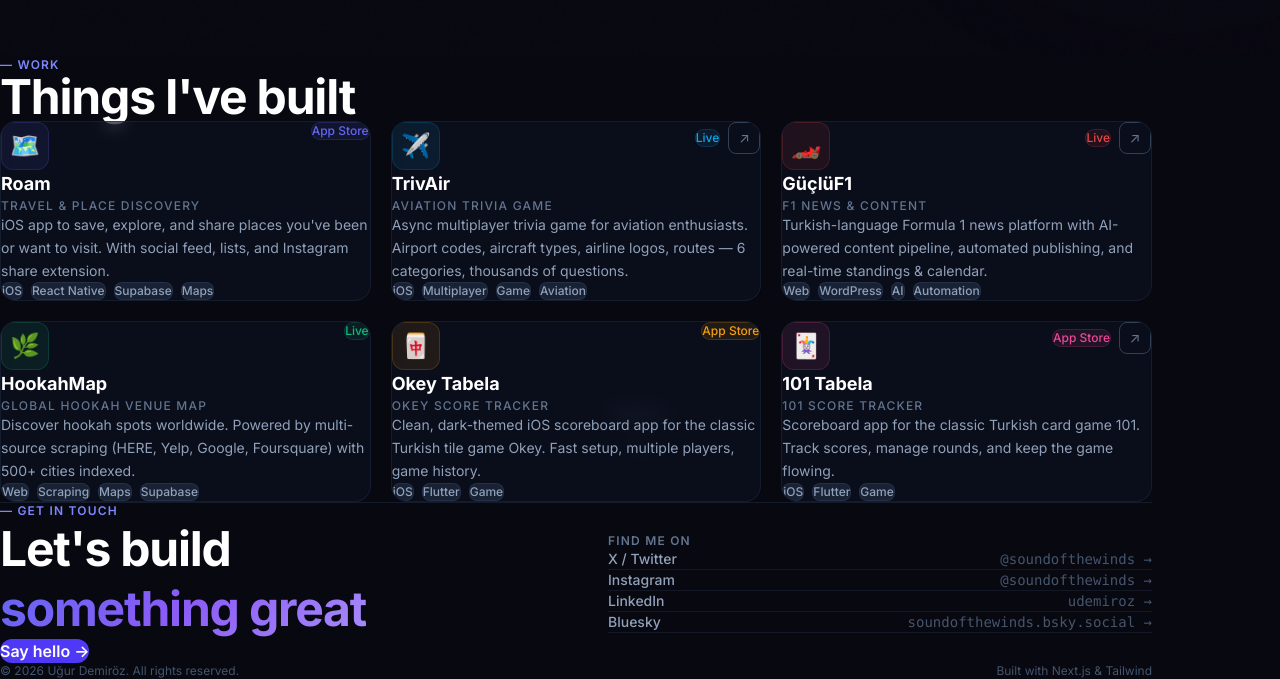
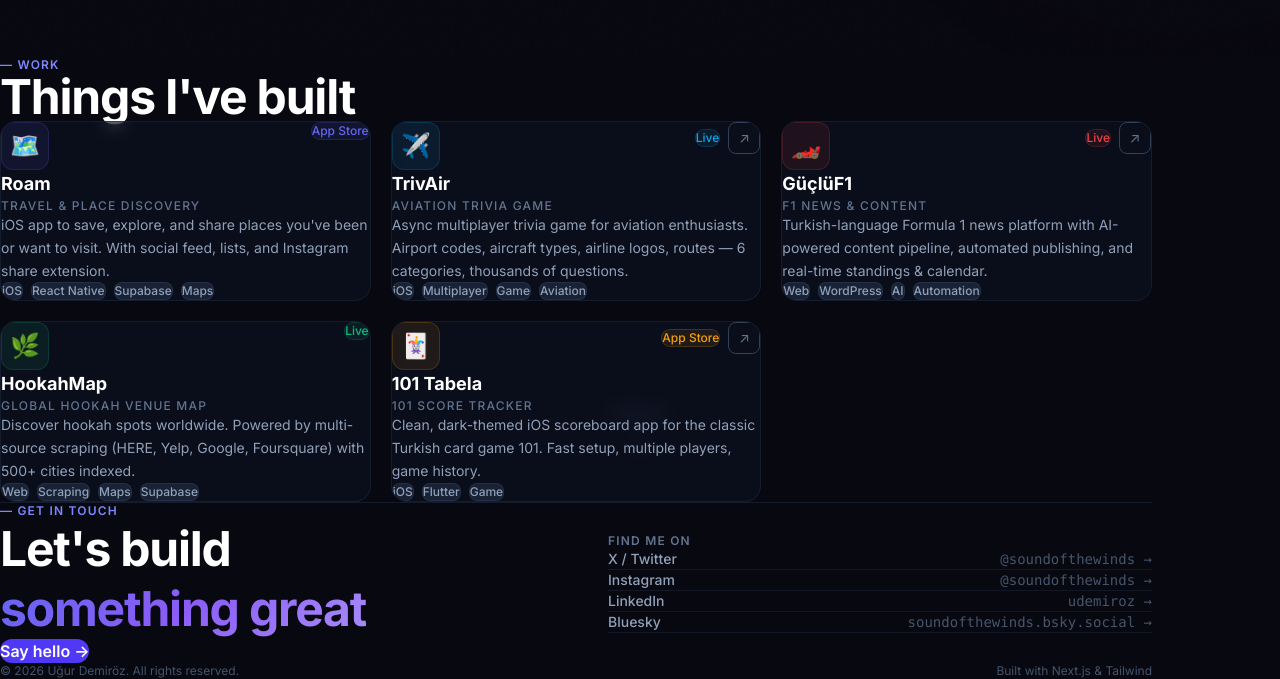
Before and after one commit to u-demiroz/ugurdemiroz, a Next.js app: page / in a window 1280 px wide. Shown: the part 743-1422 px from the top of the page. Built offline with nearby package versions, Linux system fonts and the light colour scheme.

Commit message:
fix: rename Okey Tabela to 101 Tabela, add App Store link

```diff
--- a/components/Projects.tsx
+++ b/components/Projects.tsx
@@ -58,23 +58,13 @@
     status: "Live",
   },
   {
-    name: "Okey Tabela",
-    tagline: "Okey Score Tracker",
-    description:
-      "Clean, dark-themed iOS scoreboard app for the classic Turkish tile game Okey. Fast setup, multiple players, game history.",
-    tags: ["iOS", "Flutter", "Game"],
-    accent: "#f59e0b",
-    emoji: "🀄",
-    status: "App Store",
-  },
-  {
     name: "101 Tabela",
     tagline: "101 Score Tracker",
     description:
-      "Scoreboard app for the classic Turkish card game 101. Track scores, manage rounds, and keep the game flowing.",
+      "Clean, dark-themed iOS scoreboard app for the classic Turkish card game 101. Fast setup, multiple players, game history.",
     tags: ["iOS", "Flutter", "Game"],
     url: "https://apps.apple.com/us/app/101-tabela/id6761936487",
-    accent: "#ec4899",
+    accent: "#f59e0b",
     emoji: "🃏",
     status: "App Store",
   },
```
